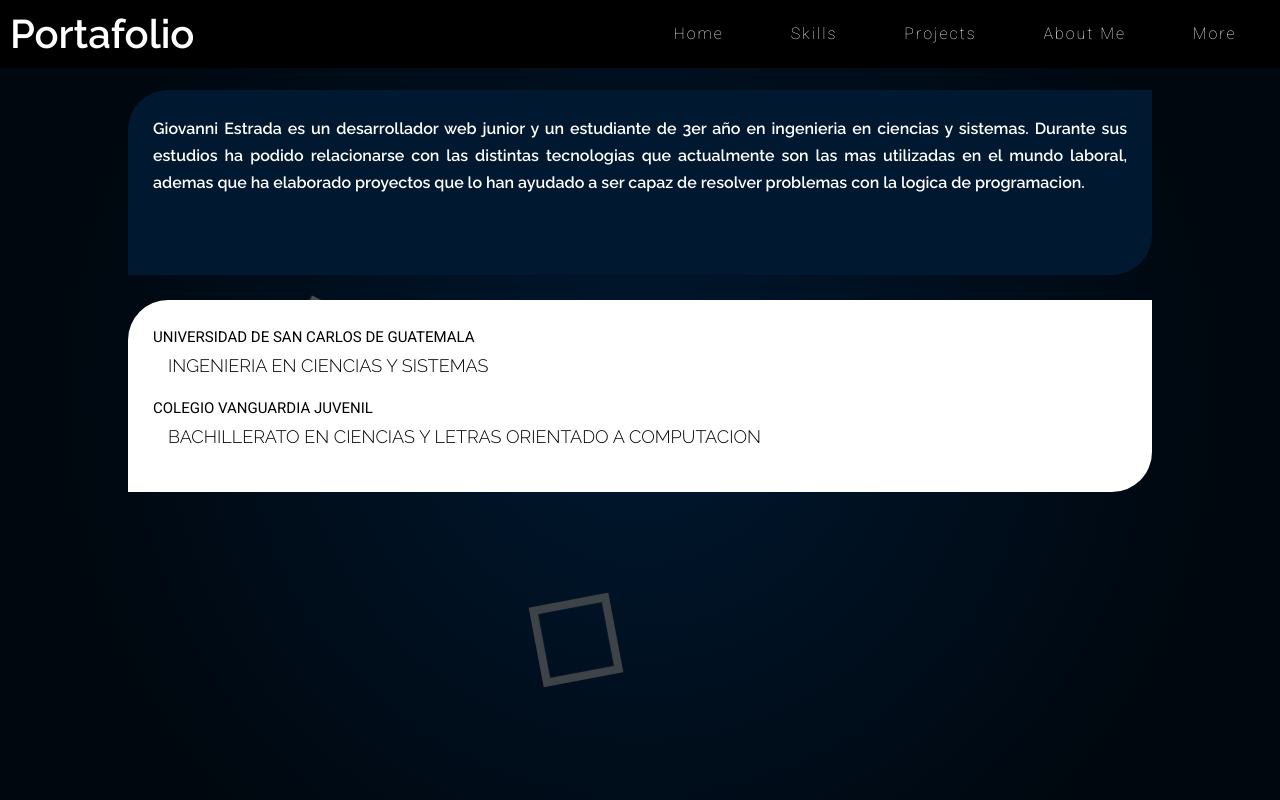
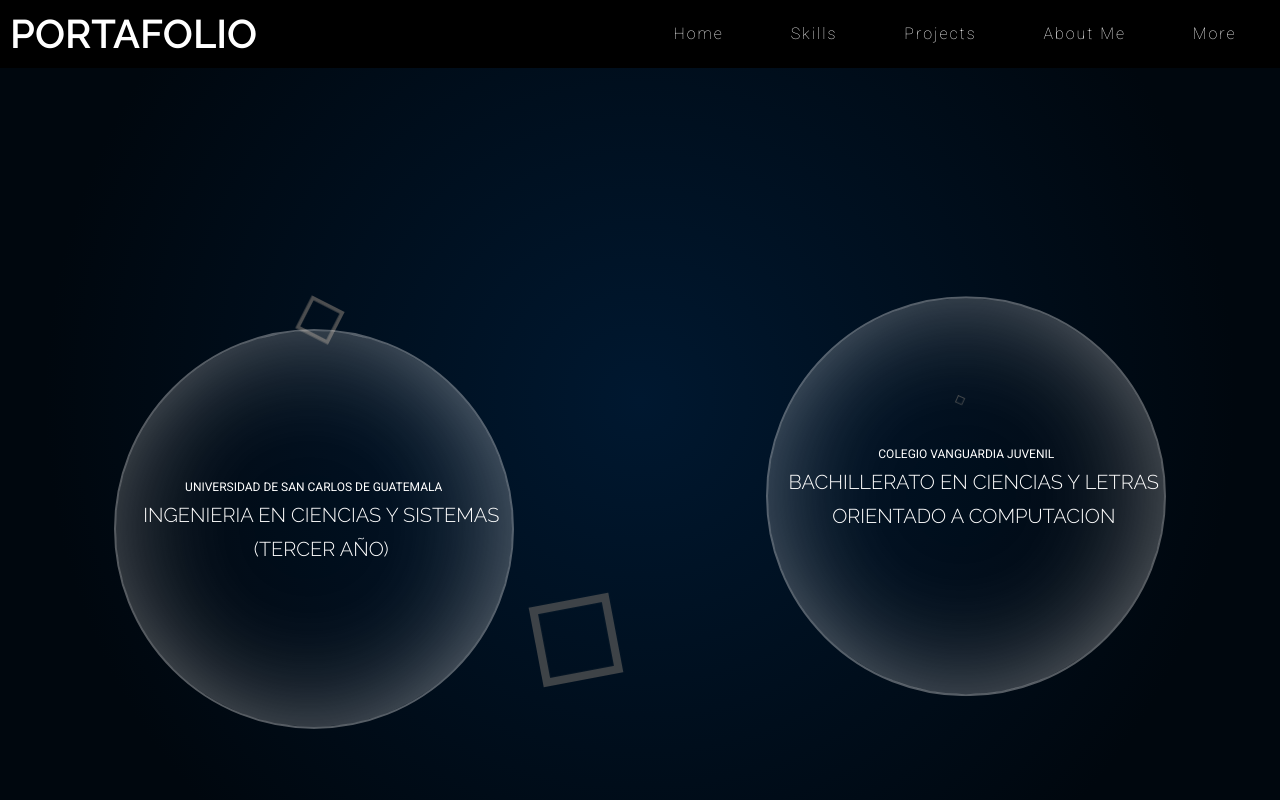
Before and after one commit to GiovanniEstrada/digital_Portfolio, a React (Create React App) app: page /about in a window 1280 px wide. Built offline with nearby package versions, Linux system fonts and the light colour scheme.

Commit message:
Multiple changes in More and About, also added new projects and skills

```diff
--- a/src/App.jsx
+++ b/src/App.jsx
@@ -55,6 +55,17 @@
                   url="https://stirring-ganache-b2cb3f.netlify.app/"
                   git="https://github.com/GiovanniEstrada/frontend-challenge-4-"
                   frameworks={["ReactJS", "Javascript", "CSS", "HTML"]}
+                />
+                <Projects
+                  title="Calculator App using Vue.js"
+                  description="Luego de aprender una nueva tecnologia es necesario
+                  llevar a la practica todo los conocimientos con un proyecto. En este caso
+                  y con la ayuda ve Vue pude realizar una calculadora al cual realiza
+                  las operaciones matematicas basicas."
+                  project="challenge7"
+                  url="https://monumental-dragon-7a6a2e.netlify.app/"
+                  git="https://github.com/GiovanniEstrada/frontend-challenge-8-.git"
+                  frameworks={["Vue.js", "Typescript", "CSS", "HTML"]}
                 />
                 <Projects
                   title="TODO app using Angular"
--- a/src/Components/About/About.jsx
+++ b/src/Components/About/About.jsx
@@ -3,19 +3,14 @@
 const About = () => {
   return (
     <div className="about-container">
-      <div className="about">
-        <p className="about-text">
-          Giovanni Estrada es un desarrollador web junior y un estudiante de 3er
-          año en ingenieria en ciencias y sistemas. Durante sus estudios ha
-          podido relacionarse con las distintas tecnologias que actualmente son
-          las mas utilizadas en el mundo laboral, ademas que ha elaborado
-          proyectos que lo han ayudado a ser capaz de resolver problemas con la
-          logica de programacion.
+      <div className="bubble">
+        <h1 className="place">Universidad de San Carlos de Guatemala</h1>
+        <p className="studies">
+          Ingenieria en Ciencias y Sistemas (Tercer Año)
         </p>
       </div>
-      <div className="college">
-        <h1 className="place">Universidad de San Carlos de Guatemala</h1>
-        <p className="studies">Ingenieria en Ciencias y Sistemas</p>
+
+      <div className="bubble">
         <h1 className="place">Colegio Vanguardia Juvenil</h1>
         <p className="studies">
           Bachillerato en Ciencias y Letras Orientado a computacion
--- a/src/Components/About/about.css
+++ b/src/Components/About/about.css
@@ -1,39 +1,17 @@
 .about-container {
-    height: 100vh;
+    min-height: 100vh;
+    height: auto;
     width: 100%;
-    margin: 90px 0;
+    margin: 70px 0;
+    box-sizing: border-box;
+    padding-top: 30px;
     display: flex;
     position: relative;
     gap: 25px;
-    justify-content: flex-start;
+    justify-content: space-around;
     align-items: center;
-    flex-direction: column;
+    overflow:visible;
 }
-
-.about,
-.college {
-    width: 80%;
-    height: auto;
-    padding: 25px;
-    border-radius: 40px 0 40px 0;
-    transition: transform 600ms ;
-}
-
-.about {
-    min-height: 185px;
-    background-color: rgba(0,24,48,1);
-}
-
-.college {
-    min-height: 185px;
-    background-color: #fff;
-}
-
-.about:hover,
-.college:hover {
-    transform: scale(1.05);
-}
-
 
 .about-text {
     color: #fff;
@@ -43,18 +21,69 @@
 }
 
 .place {
-    color: #000;
+    color: #fff;
     font-weight: 400;
-    font-size: 15px;
+    font-size: 12px;
     font-family: 'Roboto', sans-serif;
     text-transform: uppercase;
 }
 
 .studies {
-    color: #000;
-    font-size: 18px;
+    color: #fff;
+    font-size: 20px;
     font-family: 'Raleway', sans-serif;
     padding-left: 15px;
     margin-bottom: 15px;
+    text-align: center;
     text-transform: uppercase;
 }
+
+.bubble {
+    width: 400px;
+    height: auto;
+    aspect-ratio: 1;
+    border: 2px solid #fff5;
+    border-radius: 50%;
+    display: flex;
+    justify-content: center;
+    align-items: center;
+    flex-direction: column;
+    animation: bubble 6s ease-in-out infinite    ;
+    box-shadow: -5px -2px 148px -50px rgba(255,255,255,0.75) inset;
+-webkit-box-shadow: -5px -2px 148px -50px rgba(255,255,255,0.75) inset;
+-moz-box-shadow: -5px -2px 148px -50px rgba(255,255,255,0.75) inset;
+}
+
+.bubble:nth-child(2n) {
+    animation-duration: 7s;
+}
+
+@keyframes bubble {
+    0% {
+        transform: translateY(50px);
+    }
+
+    50% {
+        transform: translateY(-50px);
+    }
+
+    100% {
+        transform: translateY(50px);
+    }
+}
+
+@media screen and (max-width: 650px) {
+    .about-container {
+        flex-wrap: wrap;
+    }
+}
+
+@media screen and (max-width: 350px) {
+    .place {
+        font-size: 8px;
+    }
+
+    .studies {
+        font-size: 15px;
+    }
+}
--- a/src/Components/Contact/Contact.css
+++ b/src/Components/Contact/Contact.css
@@ -1,35 +1,39 @@
 .contacts-container {
-    margin-top: 80px;
+    box-sizing: border-box;
     width: 100%;
     height: 100vh;
     overflow: scroll;
     display: flex;
-    justify-content: center;
+    justify-content: space-around;
     align-items: center;
     flex-wrap: wrap;
-    gap: 45px;
+
 }
 
-.contact-container {
-    background-color: #fff;
-    width: 150px;
-    height: 150px;
-    color: #000;
+.contact {
+    width: 100px;
+}
+
+.contact a{
     display: flex;
     flex-direction: column;
     align-items: center;
     justify-content: center;
-    position: relative;
-    border-radius: 10px;
+    text-align: center;
+    gap: 20px;
+    transition: all 1s ease-in-out;
 }
 
-.contact-container:hover {
-    transform: scale(1.07);
+.contact:hover a {
+    color: rgb(0, 125, 250);
+}
+
+.ref {
+    z-index: 10;
 }
 
 .logo {
+    z-index: 10;
     width: 70px;
     height: 70px;
-    position: absolute;
-    opacity: .2;
 }
--- a/src/Components/Contact/Contact.jsx
+++ b/src/Components/Contact/Contact.jsx
@@ -7,30 +7,39 @@
   return (
     <>
       <div className="contacts-container">
+        <div className="contact">
           <a
             href="mailto:cgiovanniestrada@gmail.com"
             target="_blank"
             rel="noreferrer"
-          className="contact-container"
+            className="ref"
           >
             <SiGmail className="logo" />
+            Gmail
           </a>
+        </div>
+        <div className="contact">
           <a
             href="https://github.com/GiovanniEstrada"
             target="_blank"
             rel="noreferrer"
-          className="contact-container"
+            className="ref"
           >
             <SiGithub className="logo" />
+            Github
           </a>
+        </div>
+        <div className="contact">
           <a
             href="https://www.frontendmentor.io/profile/GiovanniEstrada"
+            className="ref"
             target="_blank"
             rel="noreferrer"
-          className="contact-container"
           >
             <SiFrontendmentor className="logo" />
+            Frontend Mentor
           </a>
+        </div>
       </div>
     </>
   );
--- a/src/Components/Header/header.css
+++ b/src/Components/Header/header.css
@@ -70,6 +70,7 @@
 
 .welcome {
     font-family: 'Roboto', sans-serif;
+    font-weight: 100;
     margin: 0;
 }
 
@@ -86,3 +87,26 @@
     font-weight: 100;
     font-size: 20px;
 }
+
+@media screen and (max-width: 700px) {
+    .circles {
+        display: none;
+    }
+
+    .presentation {
+        align-items: center;
+        width: 90%;
+    }
+
+    .welcome {
+        font-size: 14px;
+    }
+
+    .name {
+        font-size: 30px;
+    }
+
+    .dev {
+        font-size: 17px;
+    }
+}
--- a/src/Components/Navbar/navbar.css
+++ b/src/Components/Navbar/navbar.css
@@ -16,6 +16,7 @@
 .title {
     font-family: 'Raleway', sans-serif;
     font-weight: 600;
+    text-transform: uppercase;
 }
 
 .options {
@@ -64,6 +65,8 @@
 
 @media screen and (max-width: 700px) {
 
+
+
     .options {
         display: none;
     }
@@ -102,3 +105,9 @@
     }
 
 }
+
+@media screen and (max-width: 350px) {
+    .title {
+        font-size: 30px;
+    }
+}
--- a/src/Components/Projects/Projects.jsx
+++ b/src/Components/Projects/Projects.jsx
@@ -9,6 +9,7 @@
 import proj5 from "../../assets/challenge-4.PNG";
 import proj6 from "../../assets/challenge-6.PNG";
 import proj7 from "../../assets/challenge-5.PNG";
+import proj8 from "../../assets/challenge-7.png";
 
 export default function Projects({
   title,
@@ -39,6 +40,8 @@
               ? proj6
               : project === "challenge6"
               ? proj7
+              : project === "challenge7"
+              ? proj8
               : ""
           }
         ></img>
--- a/src/Components/Projects/projects.css
+++ b/src/Components/Projects/projects.css
@@ -13,7 +13,8 @@
 .project-container {
     z-index: 10;
     width: 450px;
-    height: 600px;
+    height: auto;
+    padding-bottom: 15px;
     box-sizing: border-box;
     background-color: #fff;
     border-radius: 15px;
@@ -26,6 +27,7 @@
 }
 
 .project-container img{
+    width: 100%;
     transition: all 600ms ease-out;
 }
 
@@ -49,6 +51,7 @@
 
 .technologies {
     display: flex;
+    flex-wrap: wrap;
     width: 100%;
     justify-content: space-around;
     font-weight: 600;
@@ -83,6 +86,7 @@
     text-align: justify;
     font-weight: 300;
     font-family: 'Raleway', sans-serif;
+    letter-spacing: 1px;
     border: 1px solid #0002;
     border-radius: 5px;
 }
@@ -122,7 +126,21 @@
 
 @media screen and (max-width: 700px) {
     .project-container {
-        margin-top: 70px;
-        width: 80%;
+        margin-top: 0px;
+        width: 95%;
+        border-radius: 0px;
+    }
+
+    .project-title {
+        font-size: 20px;
+    }
+
+    .framework {
+        font-size: 14px;
+    }
+
+    .description {
+        font-size: 14px;
+
     }
 }
```
Also changed, not shown: src/Components/Skills/Skills.jsx (+39 -3 lines), src/assets/challenge-7.png (added). Lines whose indentation alone changed are shown as unchanged.
